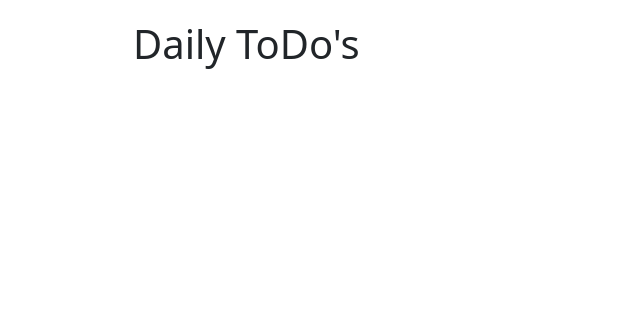
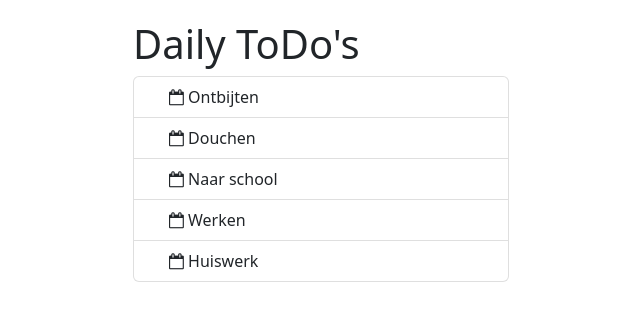
Before and after one commit to AydinDavinci/Verkennen-2023, a plain HTML site: page module_3/deel_3/todolist/index.html in a window 1280 px wide. Shown: the whole page, without its empty margins (319-959 px from the left). Drawn offline with nearby package versions, Linux system fonts and the light colour scheme.

Commit message:
Todolist v1.0

```diff
--- a/module_3/deel_3/todolist/index.html
+++ b/module_3/deel_3/todolist/index.html
@@ -13,7 +13,25 @@
 <body>
 	<div class="container">
         <h1>Daily ToDo's</h1>
-        <div id="todolist-placeholder"></div>
+        <div id="todolist-placeholder">
+			<ul class="list-group" id="todo-list">
+			<li class="list-group-item list-group-item-action">
+				<i class="fa calendar fa-calendar-o"></i> Ontbijten
+			</li>
+			<li class="list-group-item list-group-item-action">
+				<i class="fa calendar fa-calendar-o"></i> Douchen
+			</li>
+			<li class="list-group-item list-group-item-action">
+				<i class="fa calendar fa-calendar-o"></i> Naar school
+			</li>
+			<li class="list-group-item list-group-item-action">
+				<i class="fa calendar fa-calendar-o"></i> Werken
+			</li>
+			<li class="list-group-item list-group-item-action">
+				<i class="fa calendar fa-calendar-o"></i> Huiswerk
+			</li>
+			</ul>
+		</div>
 	</div>
 
 	<script src="script.js"></script>
```
